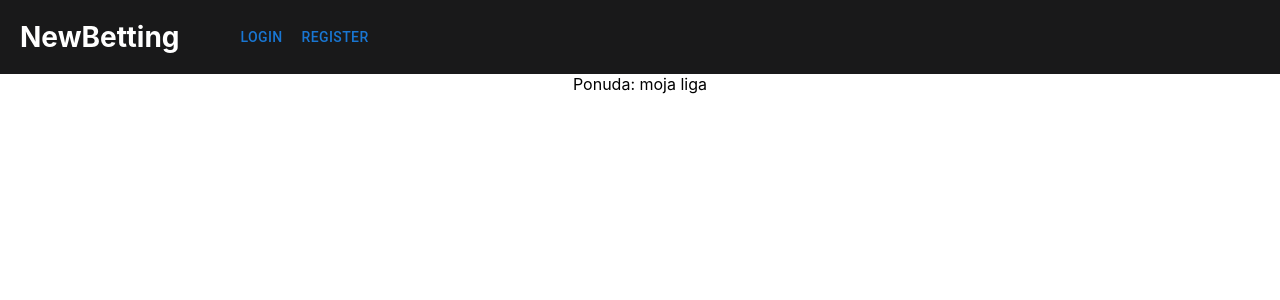
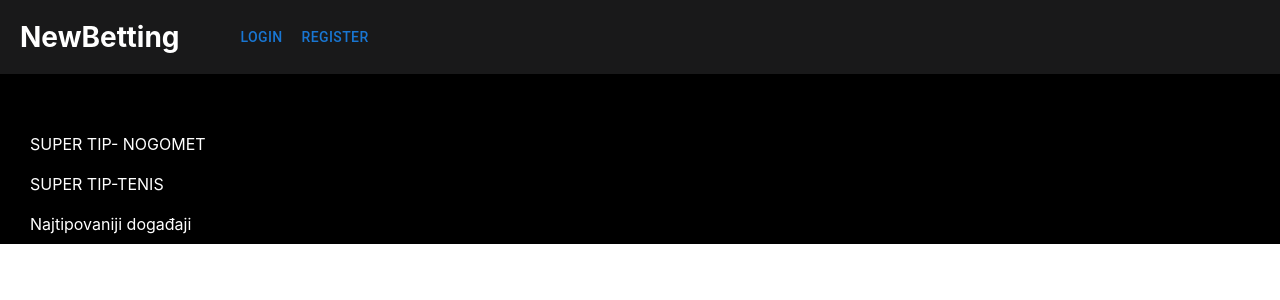
Before and after one commit to nikola01pz/student-practice, a React (Create React App) app: page / in a window 1280 px wide. Shown: the top 300 px of the page. Built offline with nearby package versions, Linux system fonts and the light colour scheme.

Commit message:
Updated Offer.js file

```diff
--- a/src/components/Header.js
+++ b/src/components/Header.js
@@ -1,5 +1,5 @@
 import React, { useState } from "react";
-import "./Header.css";
+import "../styles/Header.css";
 import {
   Dialog,
   DialogTitle,
@@ -20,6 +20,7 @@ function Header() {
   const handleRegistrationDialog = () => {
     setRegisterDialogOpen(!registrationDialogOpen);
   };
+
   return (
     <>
       <div className="header">
--- a/src/components/Offer.js
+++ b/src/components/Offer.js
@@ -1,4 +1,5 @@
 import React, { useState, useEffect } from "react";
+import "../styles/Offer.css";
 
 export default function OfferSidebar() {
   const [offer, setOffer] = useState({});
@@ -90,7 +91,16 @@ export default function OfferSidebar() {
     ],
   };
 
-  const mzObj = { lige: [{naziv: "moja liga" }]};
+  // const mzObj = {
+  //   lige: [
+  //     { naziv: "moja liga", ponuda: "moja ponuda", vrsta: "moja vrsta" },
+  //     {
+  //       naziv: "moja nova liga",
+  //       novaPonuda: "moja nova ponuda",
+  //       novaVrsta: "moja nova vrsta",
+  //     },
+  //   ],
+  // };
 
   console.log(offerHardCoded);
 
@@ -116,5 +126,43 @@ export default function OfferSidebar() {
     //   }
   }, []);
 
-  return <>Ponuda: {mzObj.lige[0].naziv}</>;
+  // return <>Ponuda: {mzObj.lige[1].naziv}</>;
+
+  const [offersDialogOpen, setOffersDialogOpen] = useState(false);
+  const handleOffersDialog = (liga) => {
+    console.log(liga);
+    setOffersDialogOpen(true);
+  };
+
+  return (
+    <>
+      <div className="flex-container">
+        <div className="league-sidebar">
+          {offerHardCoded.lige.map((lige, index) => {
+            return (
+              <div
+                className="league-name"
+                key={index}
+                onClick={() => handleOffersDialog(lige)}
+                open={offersDialogOpen}
+                onClose={handleOffersDialog}
+              >
+                <> {lige.naziv} </>
+
+                {/*
+              {lige.razrade.map((razrade, index) => {
+              return (
+                <div className="razrade-sidebar" key={index}>
+                  <>Razrade: {razrade}</>
+                </div>
+              );
+            })} */}
+              </div>
+            );
+          })}
+        </div>
+        {offersDialogOpen && <div style={{ color: "white" }}> Ponuda</div>}
+      </div>
+    </>
+  );
 }
--- /dev/null
+++ b/src/styles/Offer.css
@@ -0,0 +1,34 @@
+* {
+  box-sizing: border-box;
+  margin: 0;
+  padding: 0;
+}
+
+/*PARENT FLEXOBX*/
+.flex-container {
+  display: flex;
+  flex: 1;
+  background-color: black;
+}
+
+/*LEAGUES SIDEBAR*/
+.league-sidebar {
+  width: 30%;
+  text-align: left;
+  padding-top: 50px;
+  margin-left: 20px;
+  display: block;
+}
+
+/*ITEMS IN LEAGUES SIDEBAR*/
+.league-name {
+  padding: 10px;
+  cursor: pointer;
+  color: white;
+}
+
+.league-name:hover {
+  text-decoration: underline;
+  font-weight: bold;
+  color: #1976d2;
+}
```
Also changed, not shown: src/styles/Header.css (renamed from src/components/Header.css).
